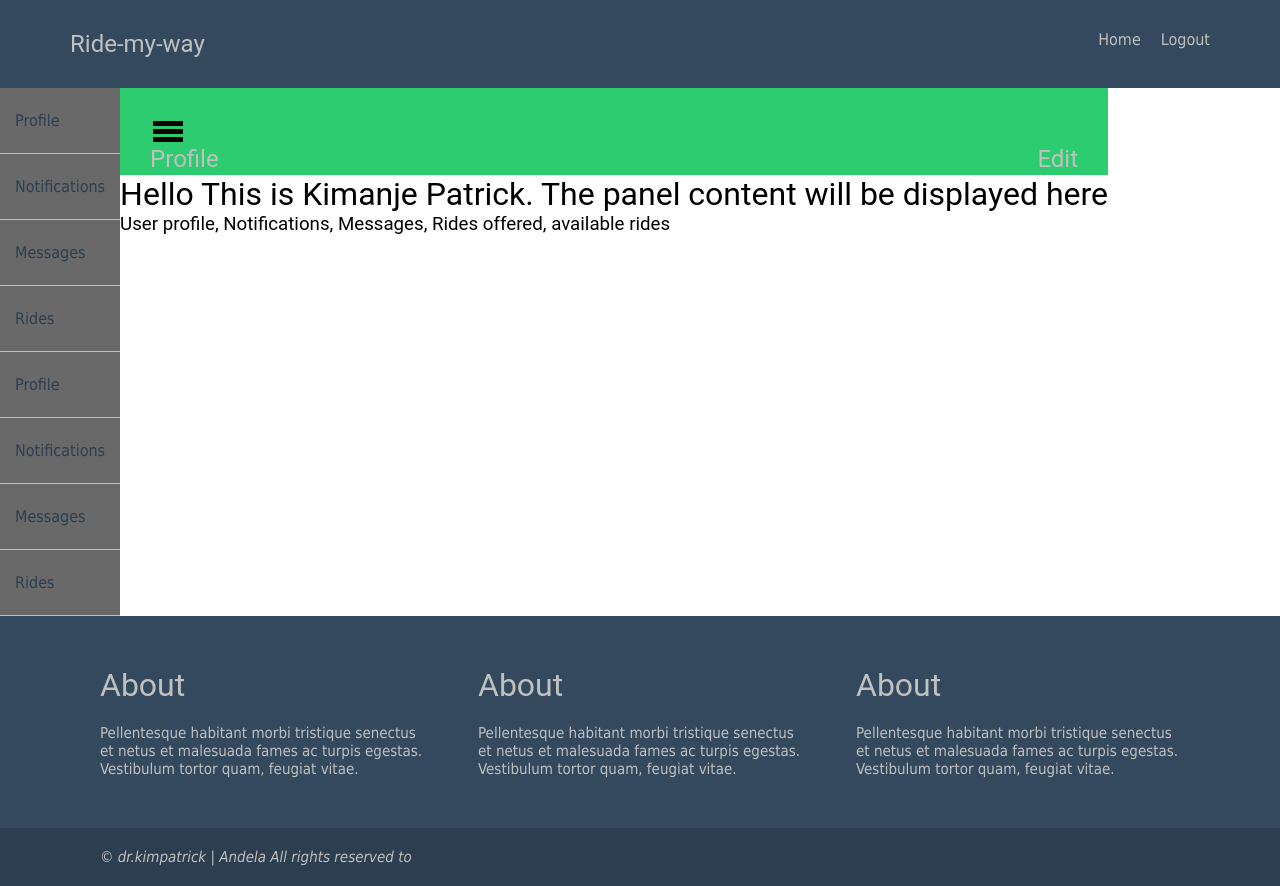
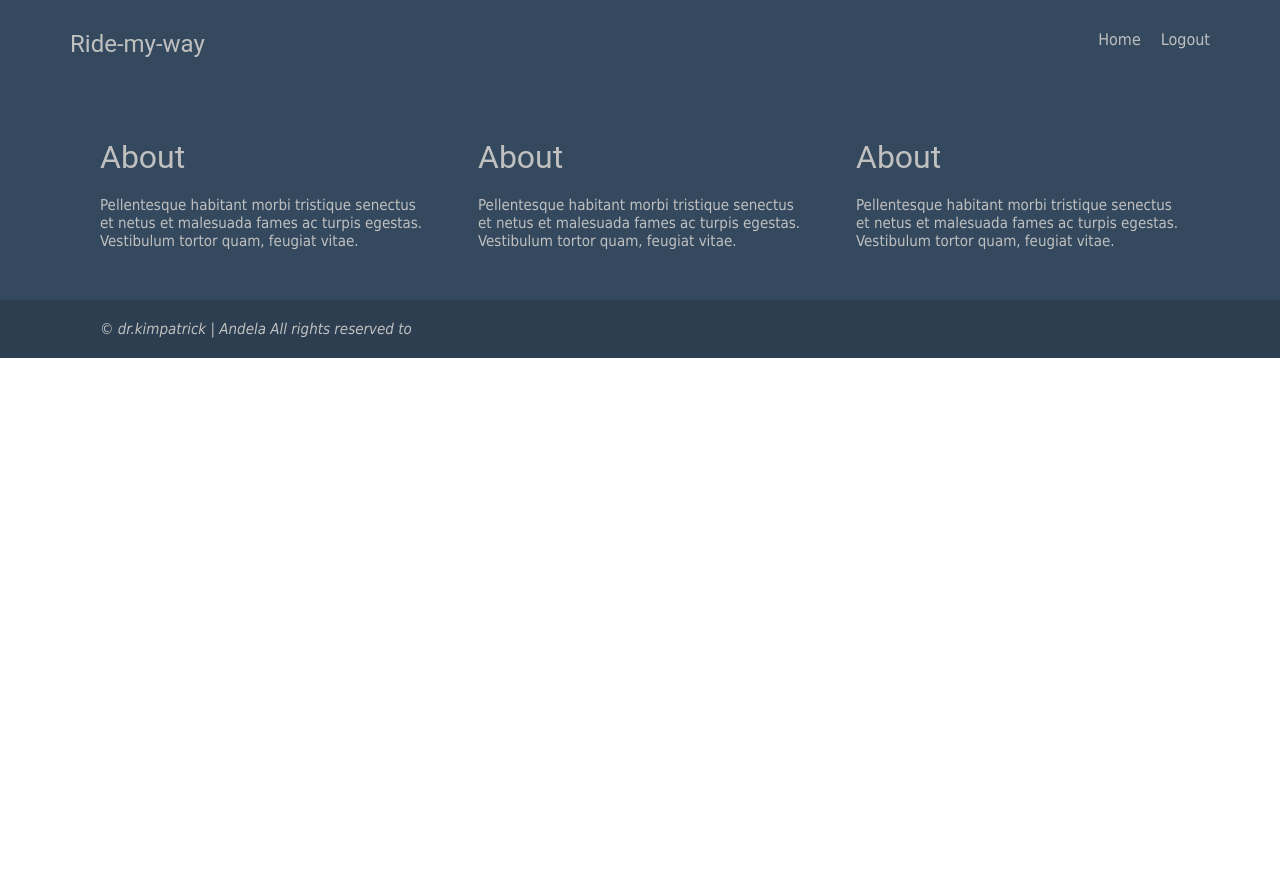
Before and after one commit to DrKimpatrick/Carpool-Frontend-Mockup, a plain HTML site: page UI/profile_page.html in a window 1280 px wide. After the commit the page ends 800 px from the top, so only its background shows below. Drawn offline with Linux system fonts and the light colour scheme.

Commit message:
add .gitignore file and edit admin_panel.html to profile_page.html

```diff
--- a/UI/admin_panel.html
+++ b/UI/profile_page.html
@@ -14,7 +14,7 @@
             <header><h2><a href="#">Ride-my-way</a></h2></header>
             <nav>
                 <ul>
-                    <li><a href="admin_panel.html">Home</a></li>
+                    <li><a href="profile_page.html">Home</a></li>
                     <li><a href="index.html">Logout</a></li>
                 </ul>
             </nav>
@@ -25,40 +25,9 @@
             </div>
         </div>
         <div class="content_area">
-            <div class="admin_wrapper">
-                <nav class="admin_sidebar" >
-                    <ul>
-                        <li><a href="#">Profile</a></li>
-                        <li><a href="#">Notifications</a></li>
-                        <li><a href="#">Messages</a></li>
-                        <li><a href="#">Rides</a></li>
-                        <li><a href="#">Profile</a></li>
-                        <li><a href="#">Notifications</a></li>
-                        <li><a href="#">Messages</a></li>
-                        <li><a href="#">Rides</a></li>
-                    </ul>
-                </nav>
+            <div class="profile_wrapper">
 
-                <div class="admin_panel_content_area">
-
-                    <div class="admin_panel_content">
-                        <div style="background-color: #2ecc71; color: silver; padding: 30px; ">
-                            <div class="toggle-sidebar-button">
-                                <span></span>
-                                <span></span>
-                                <span></span>
-                            </div>
-                            <h2 style="float: left">Profile</h2><h2 style="float: right">Edit</h2>
-                        </div>
-                        <div>
-                            <h1>Hello This is Kimanje Patrick. The panel content will be displayed here </h1>
-                            <h3>User profile, Notifications, Messages, Rides offered, available rides </h3>
-                        </div>
-
-                    </div>
-
-                </div>
-        </div>
+            </div>
         </div>
         <footer class="footer_wrapper">
             <div class="top_footer_section">
```
Also changed, not shown: UI/index.html (+1 -1 lines), UI/signup.html (+1 -1 lines), 1 other file.
